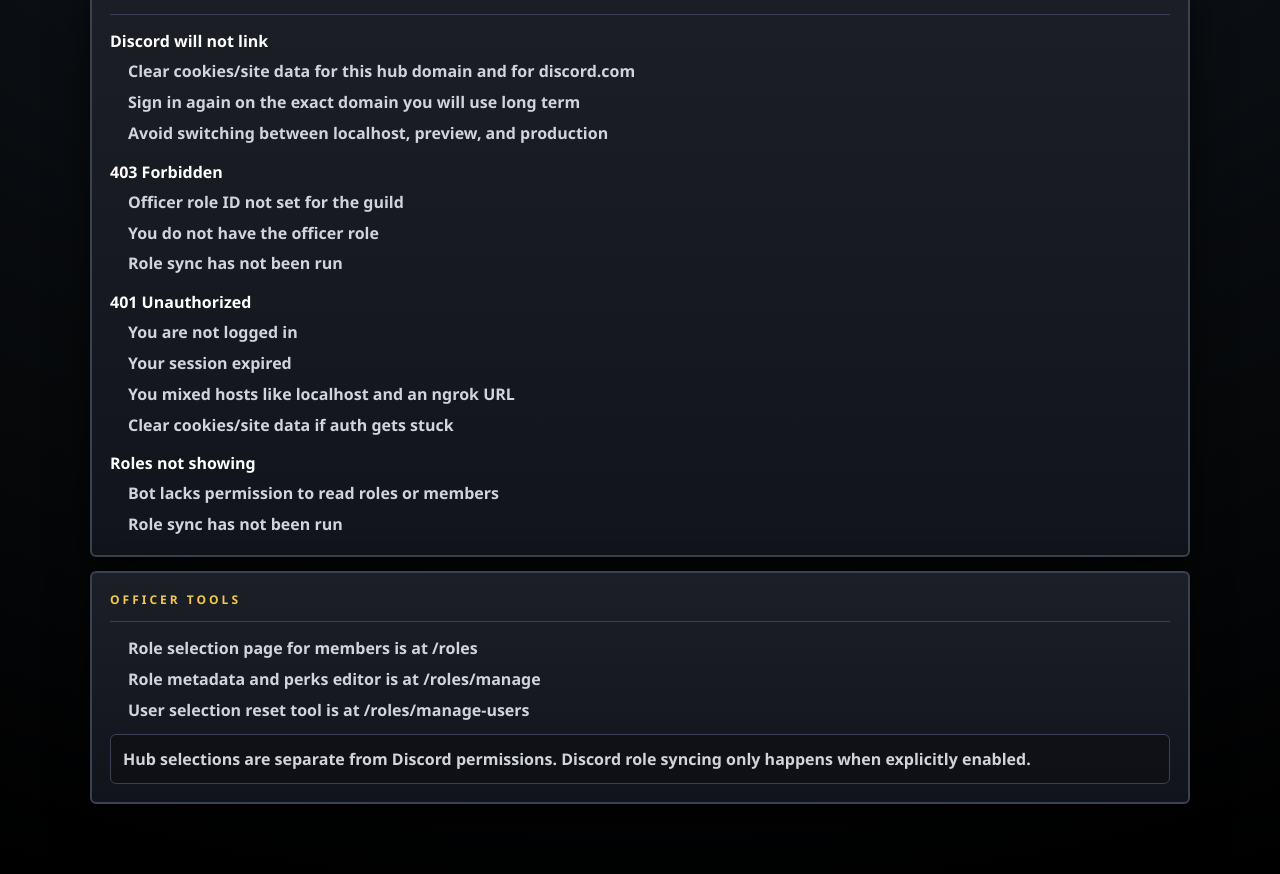
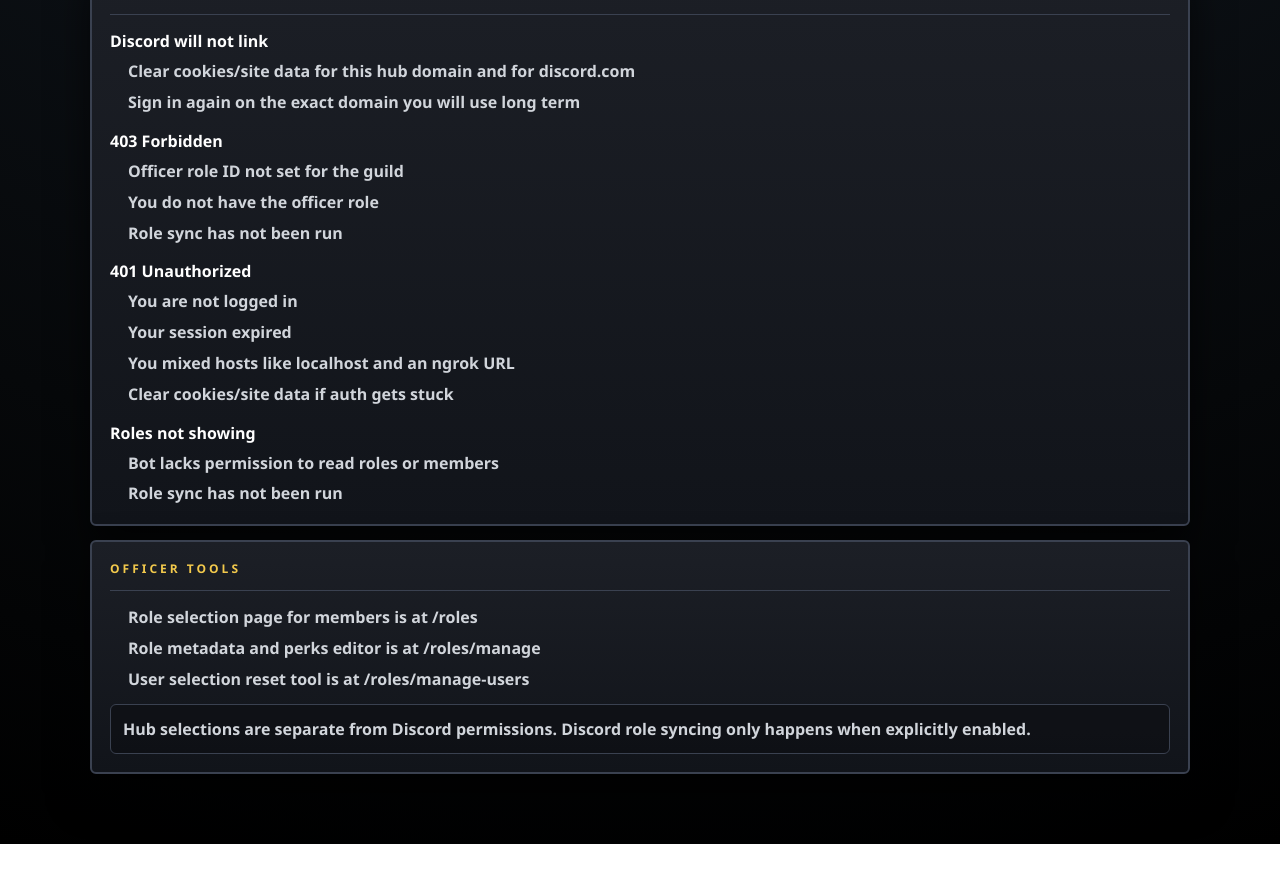
Before and after one commit to nicholasarias/enshrouded-hub, a Next.js app: page /setup in a window 1280 px wide. Shown: the part 2960-3834 px from the top of the page. After the commit the page ends 3804 px from the top, so only its background shows below. Built offline with nearby package versions, Linux system fonts and the light colour scheme.

Commit message:
Improve setup page guidance and clarify Discord setup steps

```diff
--- a/app/setup/page.tsx
+++ b/app/setup/page.tsx
@@ -459,7 +459,6 @@
             <ul style={{ margin: 0, paddingLeft: 18 }}>
               <Li>Clear cookies/site data for this hub domain and for discord.com</Li>
               <Li>Sign in again on the exact domain you will use long term</Li>
-              <Li>Avoid switching between localhost, preview, and production</Li>
             </ul>
 
             <H2>403 Forbidden</H2>
```
